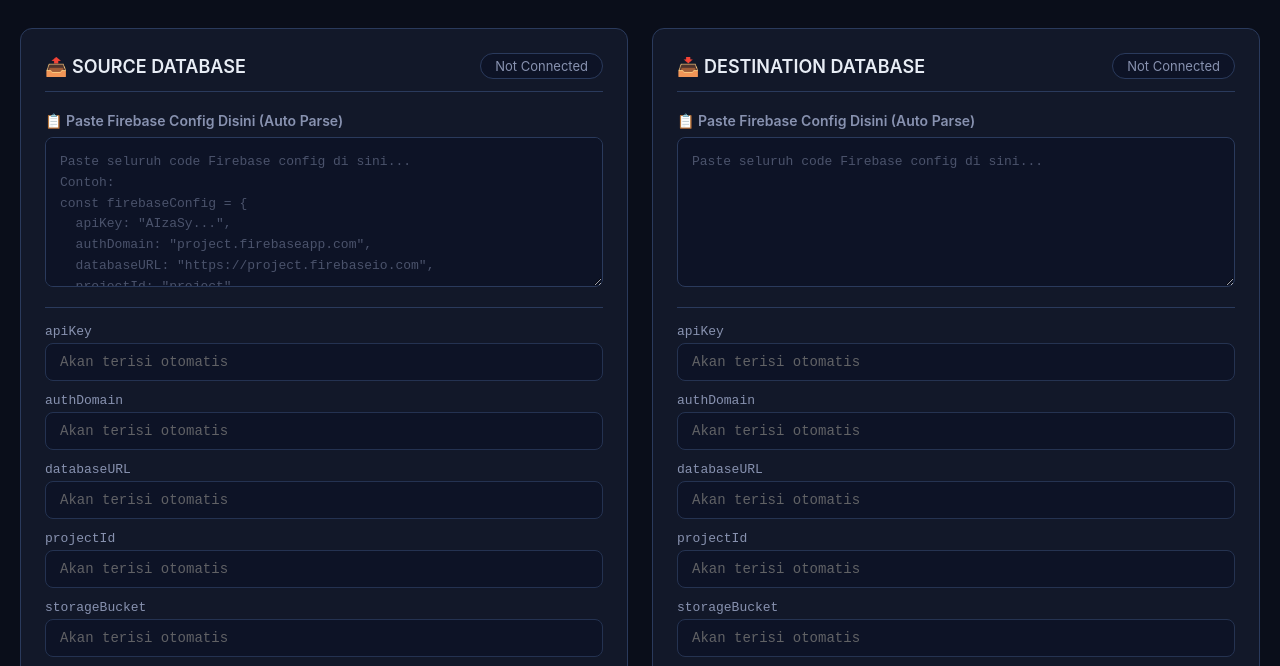
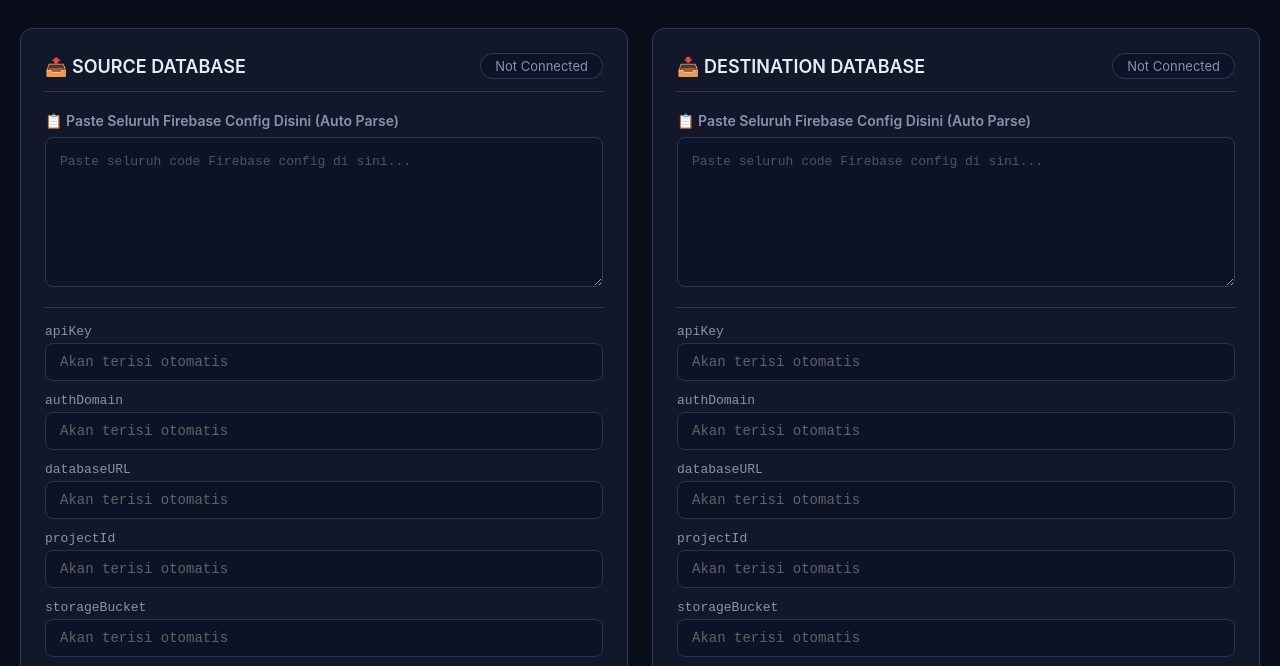
Before and after one commit to XREZZKYDEV/XREZZKY_TF-DATABASE, a plain HTML site: page index.html in a window 1280 px wide. Shown: the part 98-764 px from the top of the page. Drawn offline with Linux system fonts and the light colour scheme.

Commit message:
Update Firebase config labels in index.html

```diff
--- a/index.html
+++ b/index.html
@@ -25,8 +25,8 @@
                     </div>
 
                     <div class="paste-area">
-                        <label class="paste-label">📋 Paste Firebase Config Disini (Auto Parse)</label>
-                        <textarea class="paste-textarea" id="sourceConfigInput" placeholder="Paste seluruh code Firebase config di sini...&#10;Contoh:&#10;const firebaseConfig = {&#10;  apiKey: &quot;AIzaSy...&quot;,&#10;  authDomain: &quot;project.firebaseapp.com&quot;,&#10;  databaseURL: &quot;https://project.firebaseio.com&quot;,&#10;  projectId: &quot;project&quot;&#10;};"></textarea>
+                        <label class="paste-label">📋 Paste Seluruh Firebase Config Disini (Auto Parse)</label>
+                        <textarea class="paste-textarea" id="sourceConfigInput" placeholder="Paste seluruh code Firebase config di sini..."></textarea>
                     </div>
 
                     <div class="divider"></div>
@@ -87,7 +87,7 @@
                     </div>
 
                     <div class="paste-area">
-                        <label class="paste-label">📋 Paste Firebase Config Disini (Auto Parse)</label>
+                        <label class="paste-label">📋 Paste Seluruh Firebase Config Disini (Auto Parse)</label>
                         <textarea class="paste-textarea" id="destConfigInput" placeholder="Paste seluruh code Firebase config di sini..."></textarea>
                     </div>
 
@@ -193,7 +193,7 @@
 
             <section class="summary-card" id="summarySection" style="display:none;">
                 <h3>📈 Migration Summary</h3>
-                <div class="summary-grid" id="summaryContent">
+                <div class="summary-grid">
                     <div class="summary-item">
                         <span class="summary-label">Status</span>
                         <span class="summary-value" id="summaryStatus">-</span>
@@ -230,4 +230,4 @@
 
     <script type="module" src="js/ui.js"></script>
 </body>
-    </html>
+                                                                                       </html>
```
